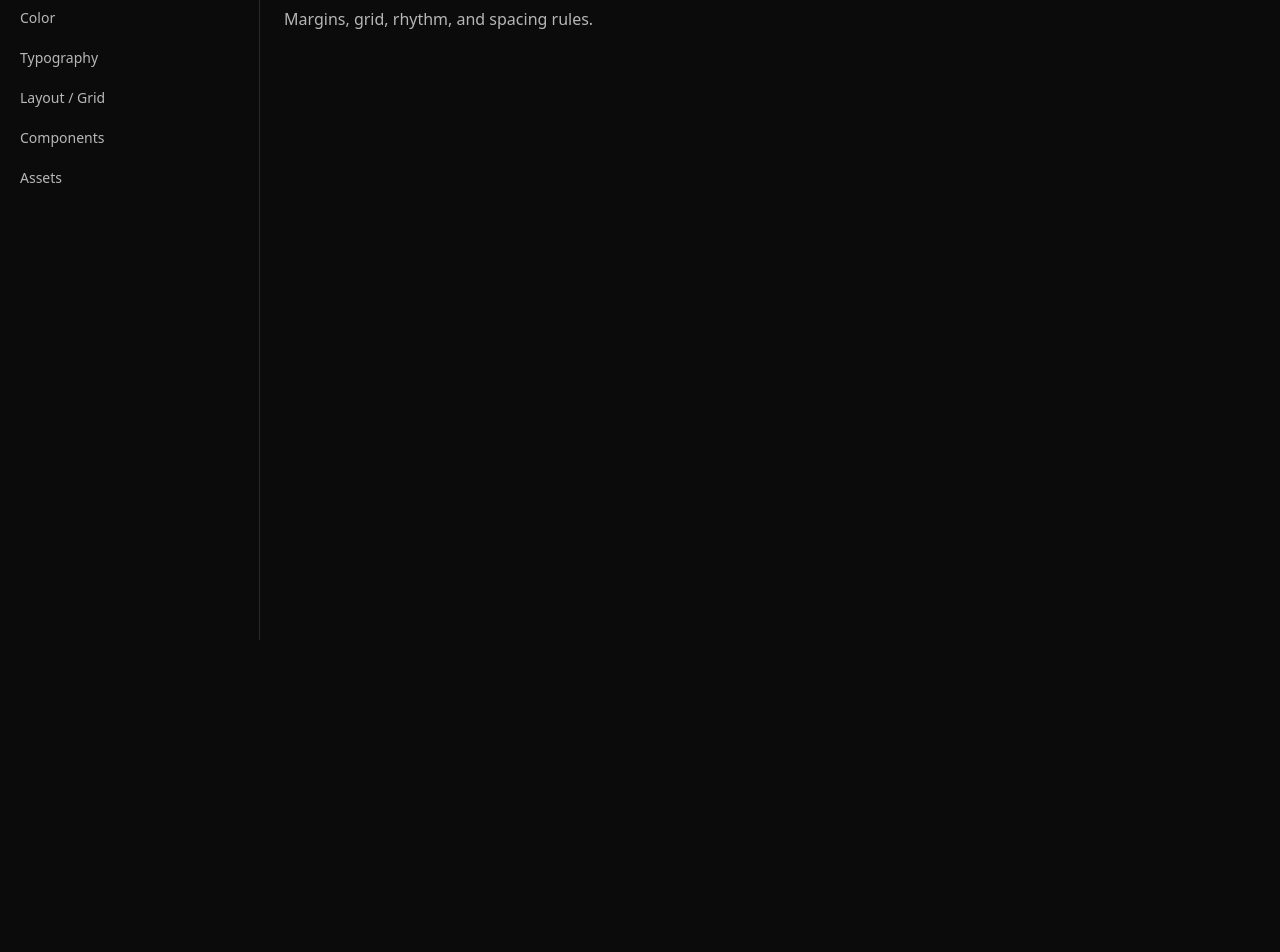
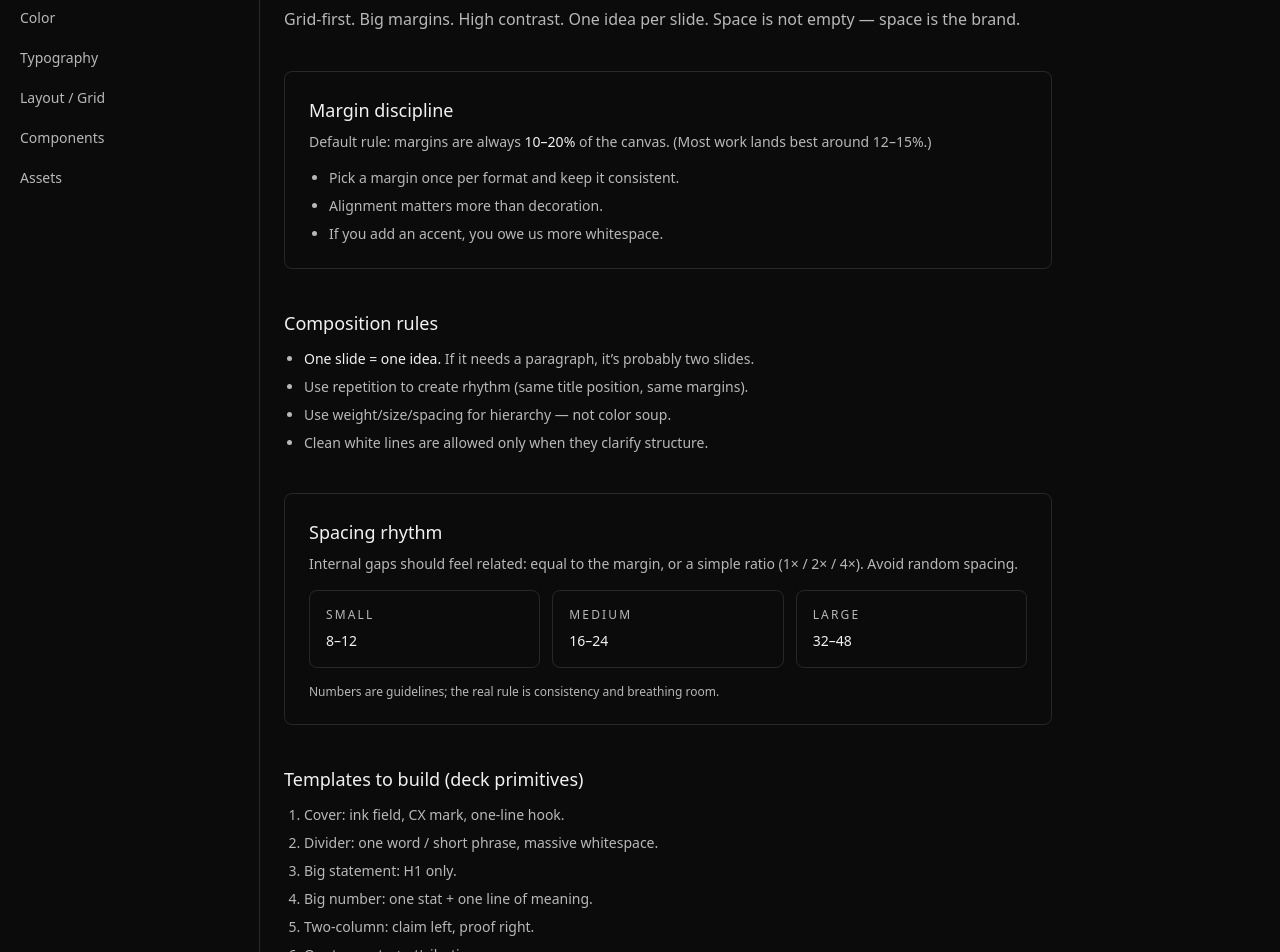
Before and after one commit to thepeopleofcx/cx-brand, a Next.js app: page /layout in a window 1280 px wide. Shown: the part 160-1112 px from the top of the page. Before the commit the page ends 800 px from the top, so only its background shows below. Built offline with nearby package versions, Linux system fonts and the light colour scheme.

Commit message:
feat: add Layout/Grid guidelines

```diff
--- a/src/app/layout/page.tsx
+++ b/src/app/layout/page.tsx
@@ -1,8 +1,75 @@
 export default function LayoutPage() {
   return (
     <main className="px-6 py-12">
-      <h1 className="text-3xl font-semibold tracking-tight">Layout / Grid</h1>
-      <p className="mt-4 max-w-2xl text-white/70">Margins, grid, rhythm, and spacing rules.</p>
+      <div className="max-w-3xl">
+        <h1 className="text-3xl font-semibold tracking-tight">Layout / Grid</h1>
+        <p className="mt-4 text-[var(--cx-muted)]">
+          Grid-first. Big margins. High contrast. One idea per slide. Space is not empty — space is the brand.
+        </p>
+
+        <section className="mt-10 rounded-lg border border-[var(--cx-border)] p-6">
+          <h2 className="text-lg font-medium">Margin discipline</h2>
+          <p className="mt-2 text-sm text-[var(--cx-muted)]">
+            Default rule: margins are always <span className="text-[var(--cx-fg)]">10–20%</span> of the canvas.
+            (Most work lands best around 12–15%.)
+          </p>
+          <ul className="mt-4 list-disc space-y-2 pl-5 text-sm text-[var(--cx-muted)]">
+            <li>Pick a margin once per format and keep it consistent.</li>
+            <li>Alignment matters more than decoration.</li>
+            <li>If you add an accent, you owe us more whitespace.</li>
+          </ul>
+        </section>
+
+        <section className="mt-10">
+          <h2 className="text-lg font-medium">Composition rules</h2>
+          <ul className="mt-3 list-disc space-y-2 pl-5 text-sm text-[var(--cx-muted)]">
+            <li>
+              <span className="text-[var(--cx-fg)]">One slide = one idea.</span> If it needs a paragraph, it’s probably two slides.
+            </li>
+            <li>Use repetition to create rhythm (same title position, same margins).</li>
+            <li>Use weight/size/spacing for hierarchy — not color soup.</li>
+            <li>Clean white lines are allowed only when they clarify structure.</li>
+          </ul>
+        </section>
+
+        <section className="mt-10 rounded-lg border border-[var(--cx-border)] p-6">
+          <h2 className="text-lg font-medium">Spacing rhythm</h2>
+          <p className="mt-2 text-sm text-[var(--cx-muted)]">
+            Internal gaps should feel related: equal to the margin, or a simple ratio (1× / 2× / 4×). Avoid random spacing.
+          </p>
+          <div className="mt-4 grid gap-3 sm:grid-cols-3">
+            <div className="rounded-lg border border-[var(--cx-border)] p-4">
+              <div className="text-xs uppercase tracking-[0.18em] text-[var(--cx-muted)]">Small</div>
+              <div className="mt-2 text-sm">8–12</div>
+            </div>
+            <div className="rounded-lg border border-[var(--cx-border)] p-4">
+              <div className="text-xs uppercase tracking-[0.18em] text-[var(--cx-muted)]">Medium</div>
+              <div className="mt-2 text-sm">16–24</div>
+            </div>
+            <div className="rounded-lg border border-[var(--cx-border)] p-4">
+              <div className="text-xs uppercase tracking-[0.18em] text-[var(--cx-muted)]">Large</div>
+              <div className="mt-2 text-sm">32–48</div>
+            </div>
+          </div>
+          <p className="mt-4 text-xs text-[var(--cx-muted)]">
+            Numbers are guidelines; the real rule is consistency and breathing room.
+          </p>
+        </section>
+
+        <section className="mt-10">
+          <h2 className="text-lg font-medium">Templates to build (deck primitives)</h2>
+          <ol className="mt-3 list-decimal space-y-2 pl-5 text-sm text-[var(--cx-muted)]">
+            <li>Cover: ink field, CX mark, one-line hook.</li>
+            <li>Divider: one word / short phrase, massive whitespace.</li>
+            <li>Big statement: H1 only.</li>
+            <li>Big number: one stat + one line of meaning.</li>
+            <li>Two-column: claim left, proof right.</li>
+            <li>Quote: quote + attribution.</li>
+            <li>Image + caption: evidence, not decoration.</li>
+            <li>Closing / CTA: precise ask, one step.</li>
+          </ol>
+        </section>
+      </div>
     </main>
   );
 }
```
